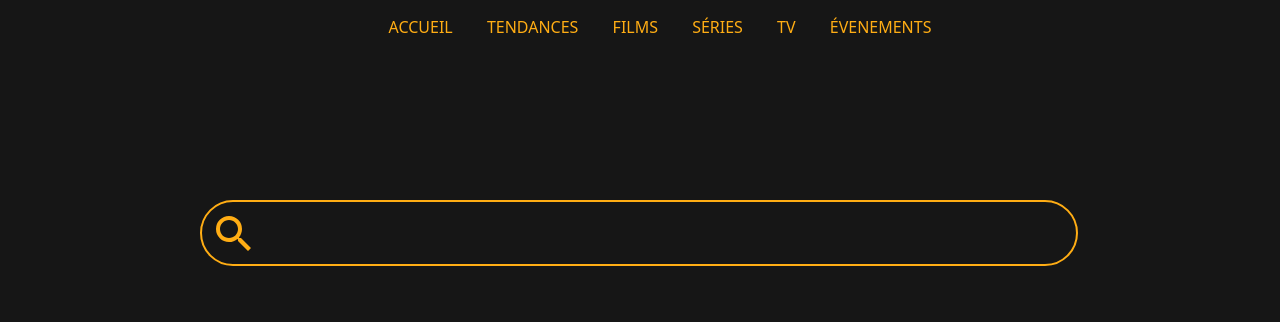
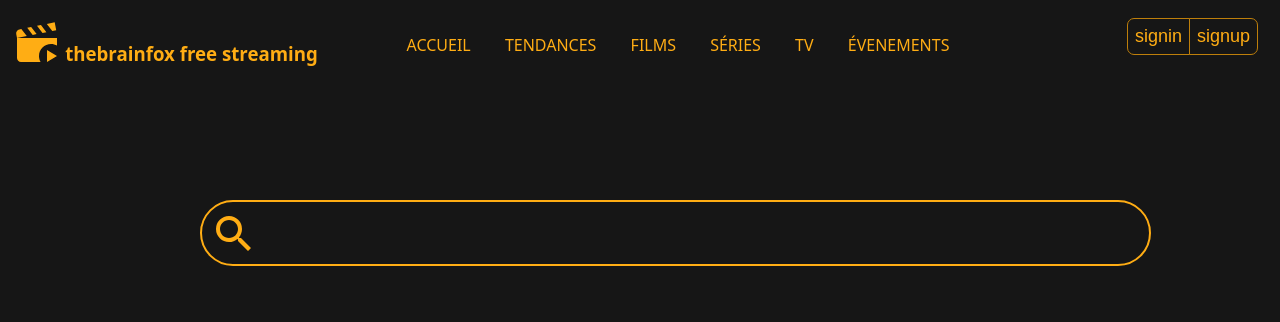
Before and after one commit to thebrainfox44/website, a website: page public/index.html in a window 1280 px wide. Drawn offline with Linux system fonts and the light colour scheme.

Commit message:
update index.html

```diff
--- a/public/index.html
+++ b/public/index.html
@@ -28,35 +28,57 @@
           sans-serif;
       }
 
+      header div {
+        display: inline-block;
+      }
+
       .search-bar {
         height: 60px;
         border-radius: 50px;
         border: solid 2px #ffad14;
         background-color: #161616;
         width: 100%;
+        outline: none;
+        padding-left: 75px;
+        font-size: 25px;
+        color: #ffad14;
       }
 
       header {
         text-align: center;
+        position: fixed;
+        width: 100%;
+        padding: 10px;
+        padding-bottom: 20px;
+        padding-left: 20px;
+        margin-left: -10px;
+      }
+
+      header .elements {
+        display: inline-block;
       }
 
       header ul {
         list-style-type: none;
+        text-align: center;
       }
 
       header ul li {
         display: inline;
         padding: 15px;
       }
+
       header ul li a {
         text-transform: uppercase;
         text-decoration: none;
         color: #ffad14;
       }
+
       header ul li a:hover {
         color: #be7f0b;
         text-decoration: underline;
       }
+
       header ul li a::after {
         content: "";
         position: absolute;
@@ -68,16 +90,85 @@
         background-color: #ffad14;
         transform-origin: bottom right;
         transition: transform 0.25s ease-out;
-        transition-delay: .5s;
+        transition-delay: 0.5s;
       }
+
       header ul li a:hover::after {
         transform: scaleX(1);
         transform-origin: bottom left;
+      }
+
+      header .logo {
+        position: absolute;
+        color: #ffad14;
+        left: 15px;
+        cursor: pointer;
+      }
+
+      header .logo:hover {
+        color: #be7f0b;
+      }
+
+      header .logo h1 {
+        display: inline;
+        font-size: 14pt;
+      }
+
+      header .logo svg {
+        display: inline;
+        zoom: 200%;
+        vertical-align: bottom;
+      }
+
+      .signin,
+      .signup {
+        font-size: 18px;
+        padding: 7px;
+        background-color: #161616;
+        color: #ffad14;
+        border: solid 1.5px #be7f0b;
+        border-radius: 7px;
+        cursor: pointer;
+      }
+
+      .signin:hover,
+      .signup:hover {
+        background-color: #be7f0b;
+        color: #161616;
+        border: solid 1.5px #be7f0b;
+        transition-delay: 0.1s;
+        transition-duration: 0.2s;
+      }
+
+      .signin {
+        border-top-right-radius: 0px;
+        border-bottom-right-radius: 0px;
+      }
+      .signup {
+        border-top-left-radius: 0px;
+        border-bottom-left-radius: 0px;
+        margin-left: -1px;
+      }
+
+      .login {
+        position: absolute;
+        right: 50px;
       }
     </style>
   </head>
   <body>
     <header>
+      <div class="elements">
+        <div class="logo" onclick="window.open('/', '_self')">
+          <svg style="width: 24px; height: 24px" viewBox="0 0 24 24">
+            <path
+              fill="currentColor"
+              d="M14.75 7.46L12 3.93L13.97 3.54L16.71 7.07L14.75 7.46M21.62 6.1L20.84 2.18L16.91 2.96L19.65 6.5L21.62 6.1M4.16 5.5L3.18 5.69C2.1 5.91 1.4 6.96 1.61 8.04L2 10L6.9 9.03L4.16 5.5M11.81 8.05L9.07 4.5L7.1 4.91L9.85 8.44L11.81 8.05M2 10V20C2 21.11 2.9 22 4 22H13.81C13.3 21.12 13 20.1 13 19C13 15.69 15.69 13 19 13C20.1 13 21.12 13.3 22 13.81V10H2M17 22L22 19L17 16V22Z"
+            />
+          </svg>
+          <h1>thebrainfox free streaming</h1>
+        </div>
+        <div class="nav">
           <ul>
             <li class="li"><a href="/">accueil</a></li>
             <li class="li"><a href="/top">tendances</a></li>
@@ -86,6 +177,12 @@
             <li class="li"><a href="/tv">tv</a></li>
             <li class="li"><a href="/event">évenements</a></li>
           </ul>
+        </div>
+        <div class="login">
+          <button class="signin">signin</button
+          ><button class="signup">signup</button>
+        </div>
+      </div>
     </header>
     <div class="search">
       <input type="text" class="search-bar" id="search-bar" />
```
Lines whose indentation alone changed are shown as unchanged.
